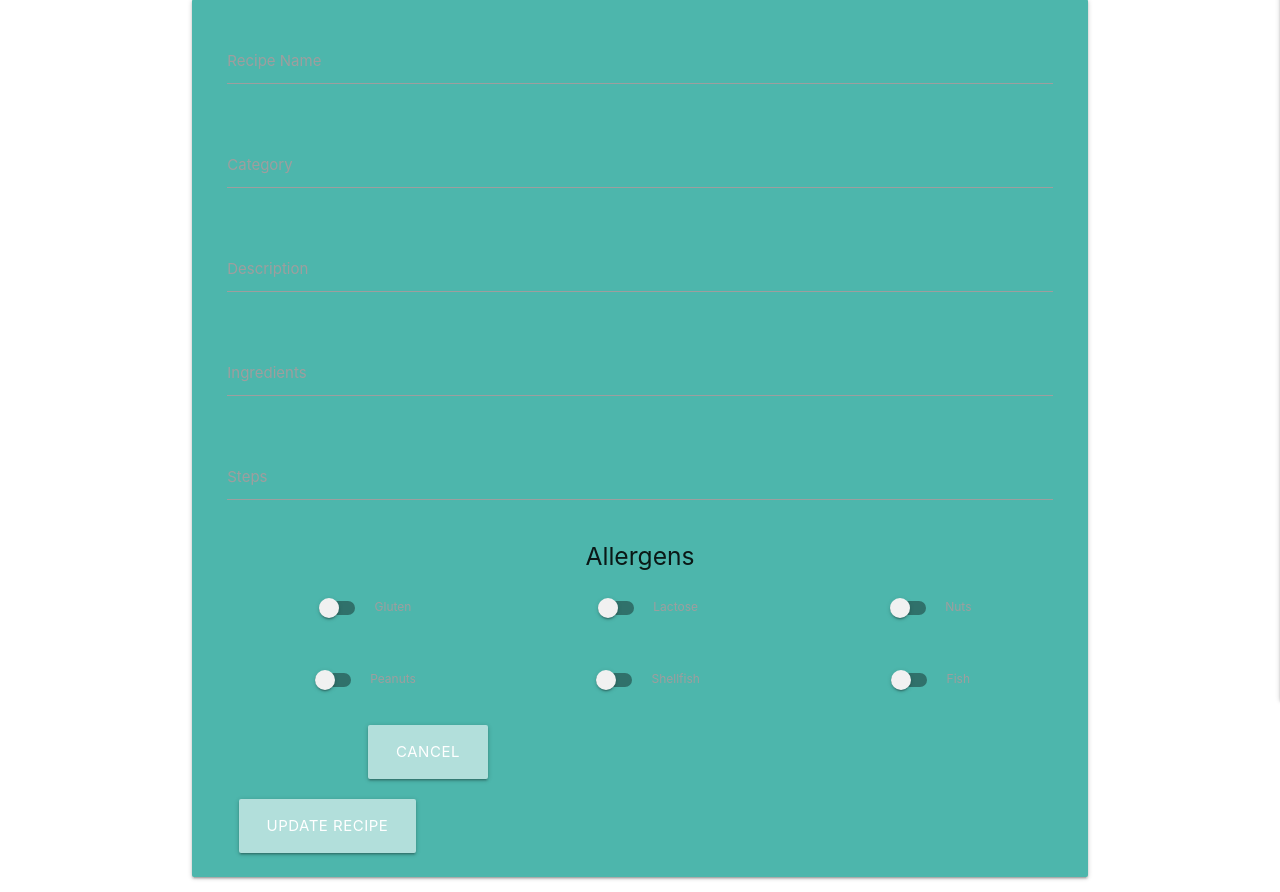
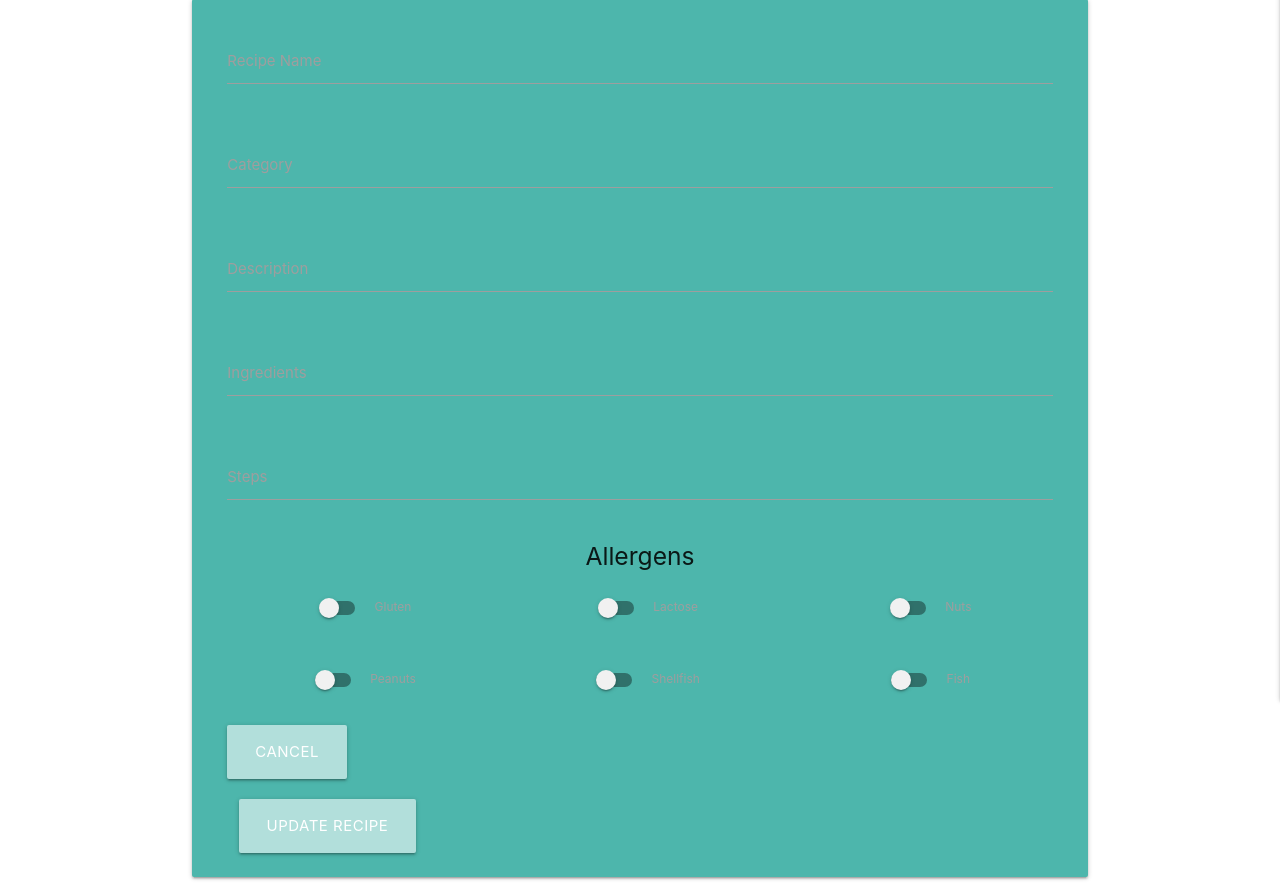
Before and after one commit to Code-Institute-Submissions/Daffie95-wikipies-MS3_MayResub, a Flask app: template templates/edit_page.html in a window 1280 px wide. Shown: the part 160-1052 px from the top of the page. Run offline with Flask 2, Linux system fonts and the light colour scheme; the template is opened without the code that fills it, so the values that code supplies are empty; some libraries are stand-ins or nearby versions.

Commit message:
Update edit_page.html
removed center align from row containing buttons

```diff
--- a/templates/edit_page.html
+++ b/templates/edit_page.html
@@ -134,7 +134,7 @@
                 </div>
             </div>
         </div>
-        <div class="row center align">
+        <div class="row">
             <div class="col s6">
                 <a href="{{ url_for('frontpage') }}" class="btn-large teal lighten-4">Cancel</a>
             </div>
```
